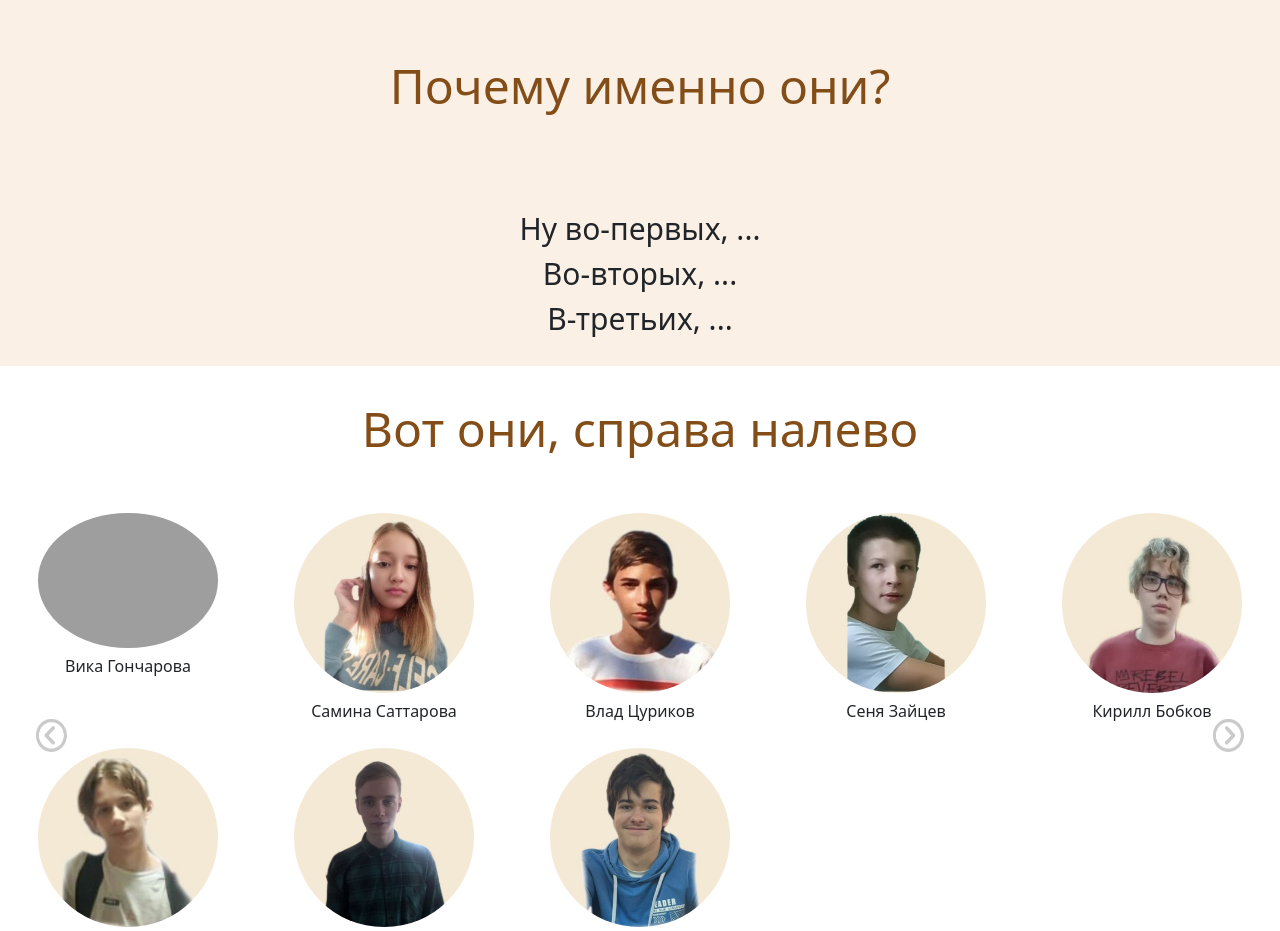
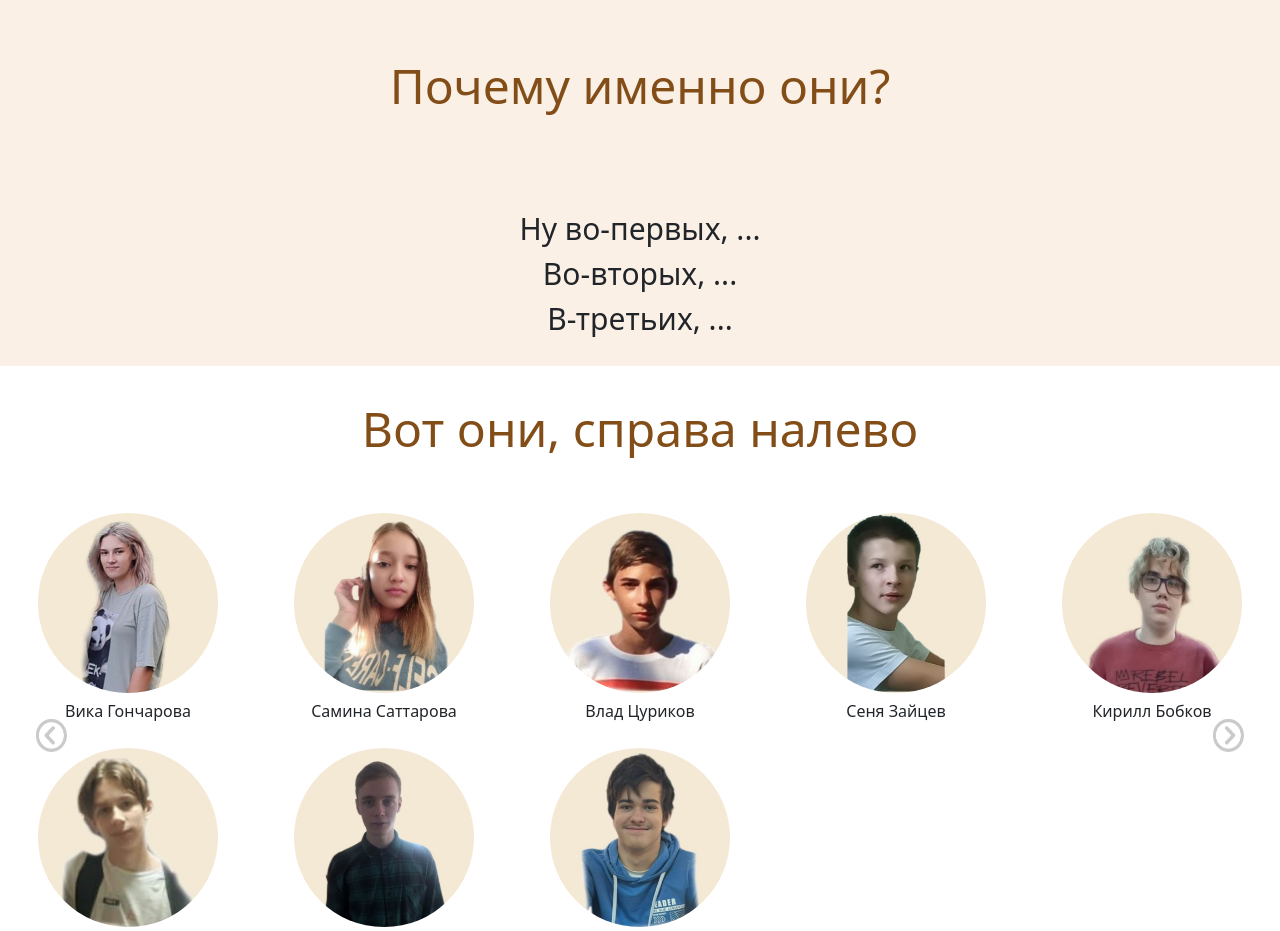
Before and after one commit to SaminaSattarova/HTML_project, a Flask app: page / in a window 1280 px wide. Shown: the part 1576-2507 px from the top of the page. Run offline with Flask 3, Linux system fonts and the light colour scheme; data comes from the database, SQL or seed files in the repository; grey boxes are pictures that could not be loaded.

Commit message:
+вика

```diff
--- a/templates/base.html
+++ b/templates/base.html
@@ -80,7 +80,7 @@
     <div class="carousel-inner">
       <div class="carousel-item active">
         {% set i = "Вика Гончарова" %}
-        <figure class="avatarki_8"><input type="image" src="../static/css_img/mates/first_creator.jpg" alt="нытик" class="one_ava"
+        <figure class="avatarki_8"><input type="image" src="../static/css_img/mates/vika.jpg" alt="нытик" class="one_ava"
                                           data-bs-toggle="modal" data-bs-target="#exampleModal" data-bs-real="{{name}}" data-bs-name="Вика Гончарова" data-bs-character="{{people[i][0]}}" data-bs-hobby="{{people[i][1]}}" data-bs-travels="{{people[i][2]}}">
           <figcaption>Вика Гончарова</figcaption></figure>
         {% set i = "Самина Саттарова" %}
```
Also changed, not shown: static/css_img/mates/vika.jpg (added).
